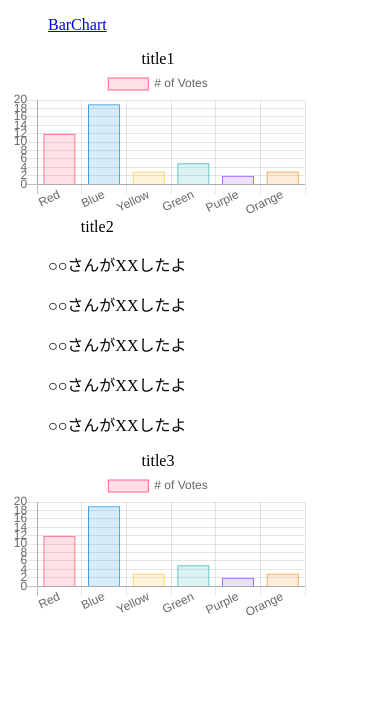
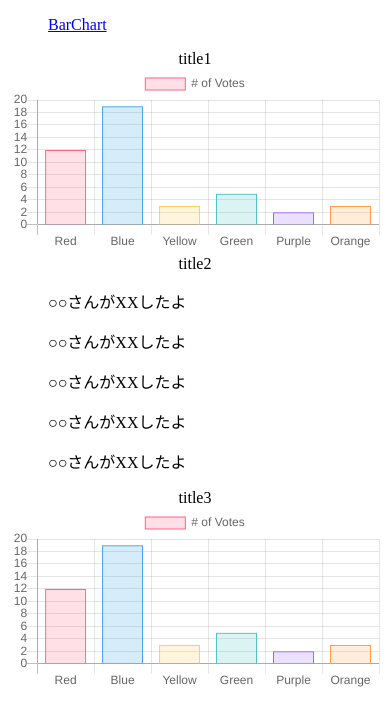
Before and after one commit to hachi-eiji/sandbox-chartjs, an Angular app: page / in a window 390 px wide. Shown: the top 726 px of the page. Built offline with nearby package versions, Linux system fonts and the light colour scheme.

Commit message:
SP版こんな感じかなー

```diff
--- /dev/null
+++ b/src/app/components/main/main.component.sp.scss
@@ -0,0 +1,8 @@
+@media screen and (max-width: 480px) {
+  .container {
+    display: flex;
+    flex-direction: column;
+    justify-content: center;
+    flex: 1 0 auto;
+  }
+}
--- a/src/app/components/main/main.component.ts
+++ b/src/app/components/main/main.component.ts
@@ -4,7 +4,7 @@ import { Observable, of } from 'rxjs';
 @Component({
   selector: 'app-main',
   templateUrl: './main.component.html',
-  styleUrls: ['./main.component.scss']
+  styleUrls: ['./main.component.scss', './main.component.sp.scss']
 })
 export class MainComponent implements OnInit {
   timeLine$: Observable<object[]>;
```
